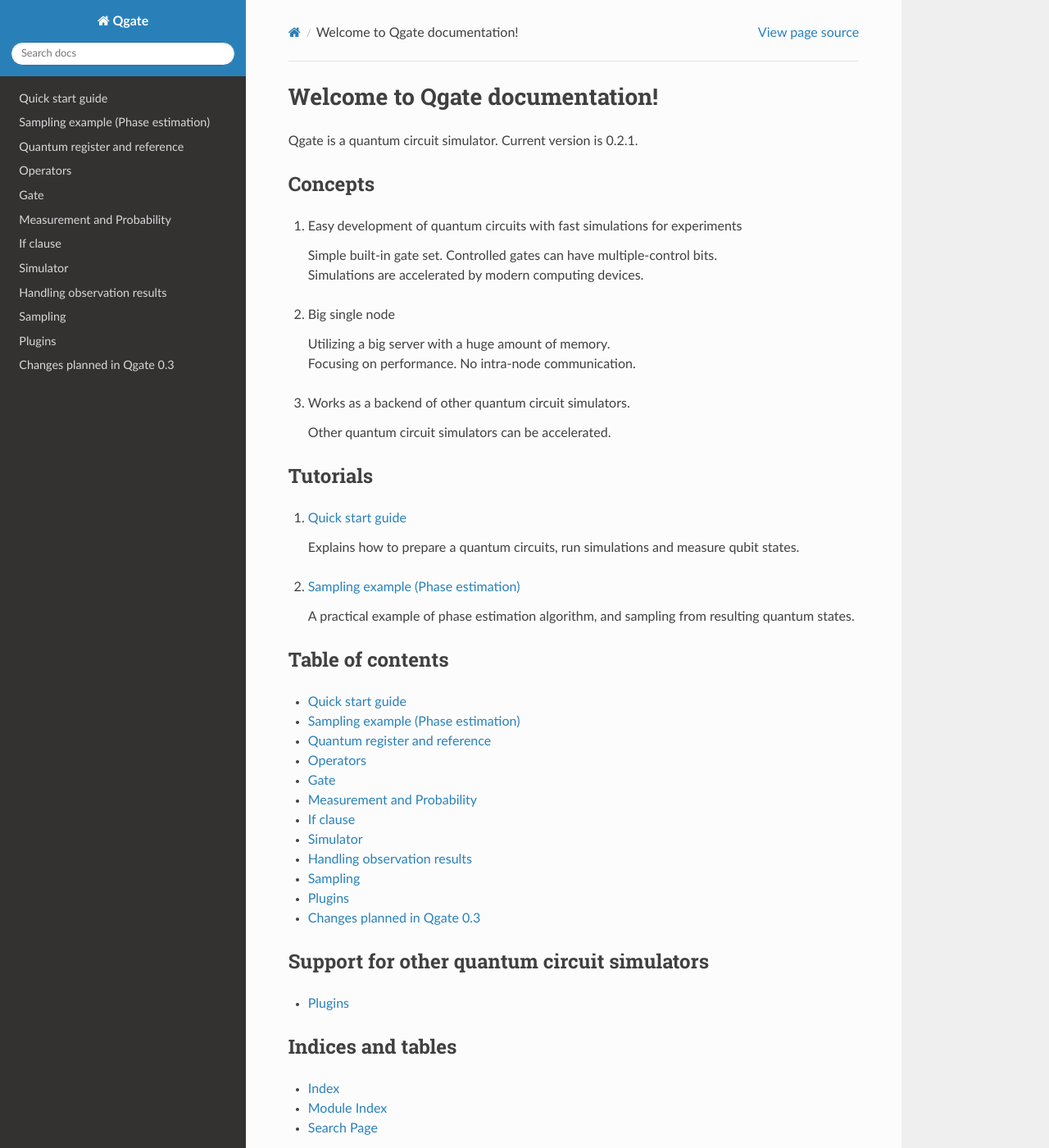
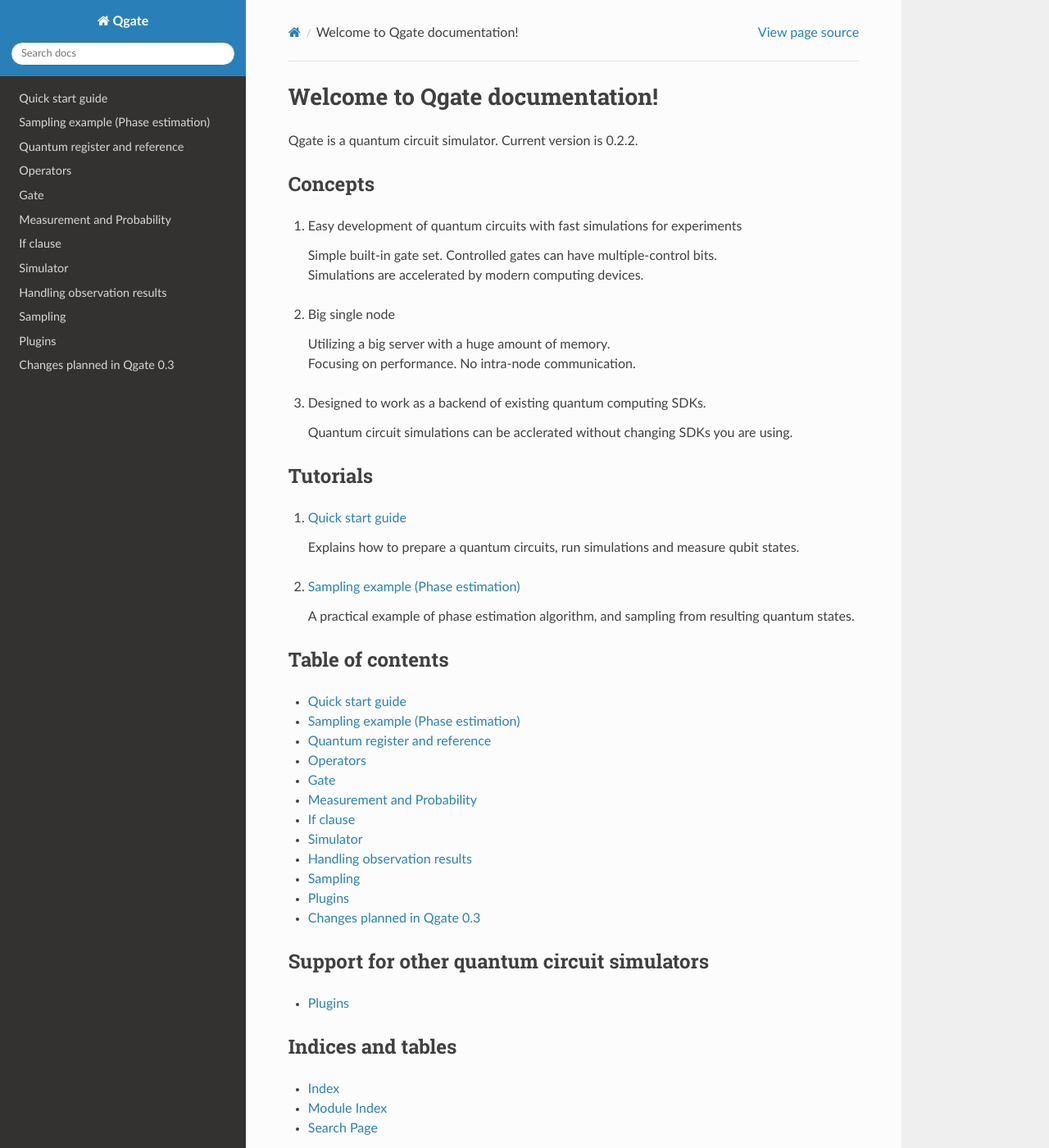
Before and after one commit to shinmorino/qgate, a Sphinx documentation site: the page built from docs/source/index.rst, in a window 1280 px wide and 1400 px high. Shown: the whole window at 82% size. Built offline with Sphinx 7.4.7 and the Read the Docs theme 2.0.0, drawn with Linux system fonts in a browser that asks for light colours; some of the changed text lies outside the part shown.

Commit message:
Documents updated for Qgate 0.2.2.

```diff
--- a/docs/source/changes_in_0_3.rst
+++ b/docs/source/changes_in_0_3.rst
@@ -20,7 +20,7 @@
 reset        Reset
 ============ =============
 
-One can use updated API with Qgate 0.2.1 by importing qgate.script.script2.*
+One can use updated API with Qgate 0.2.1 or later by importing qgate.script.script2.*
 
 .. code-block:: python
 
--- a/docs/source/conf.py
+++ b/docs/source/conf.py
@@ -24,13 +24,13 @@
 # -- Project information -----------------------------------------------------
 
 project = u'Qgate'
-copyright = u'2019, Shinya Morino'
+copyright = u'2019-2020, Shinya Morino'
 author = u'Shinya Morino'
 
 # The short X.Y version
 version = u''
 # The full version, including alpha/beta/rc tags
-release = u'0.2.1'
+release = u'0.2.2'
 
 
 # -- General configuration ---------------------------------------------------
--- a/docs/source/index.rst
+++ b/docs/source/index.rst
@@ -1,7 +1,7 @@
 Welcome to Qgate documentation!
 ===============================
 
-Qgate is a quantum circuit simulator.  Current version is 0.2.1.
+Qgate is a quantum circuit simulator.  Current version is 0.2.2.
 
 Concepts
 --------
@@ -16,9 +16,9 @@
    | Utilizing a big server with a huge amount of memory.
    | Focusing on performance.  No intra-node communication.
 
-#. Works as a backend of other quantum circuit simulators.
+#. Designed to work as a backend of existing quantum computing SDKs.
 
-   | Other quantum circuit simulators can be accelerated.
+   | Quantum circuit simulations can be acclerated without changing SDKs you are using.
 
 
 Tutorials
```
